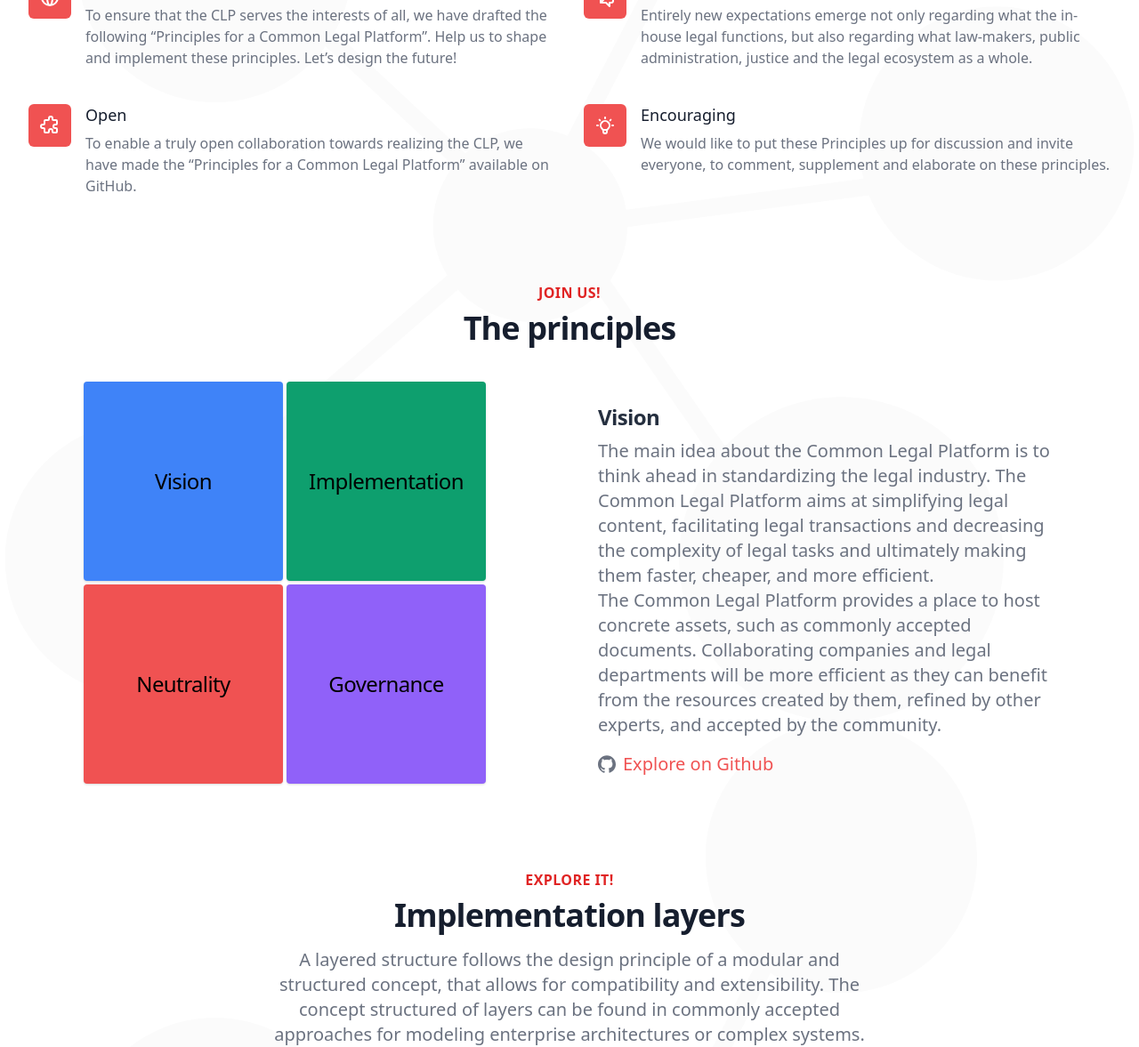
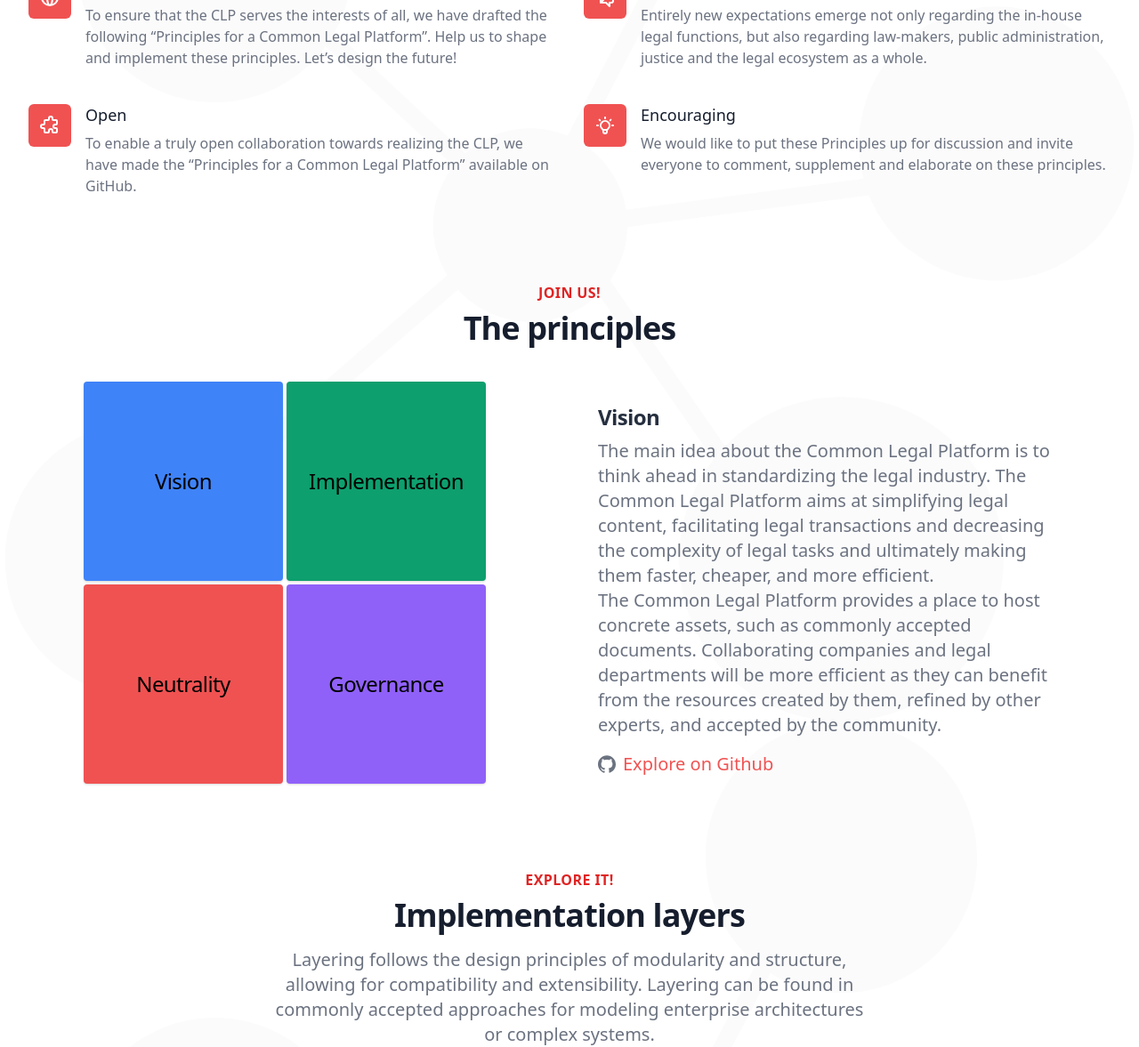
Before and after one commit to Liquid-Legal-Institute/Liquid-Legal-Institute.github.io, a website: page index.html in a window 1280 px wide. Shown: the part 527-1704 px from the top of the page at 89% size. Drawn offline with Linux system fonts and the light colour scheme.

Commit message:
Update index.html

```diff
--- a/index.html
+++ b/index.html
@@ -106,8 +106,8 @@
                             <h4 class="text-lg leading-6 font-medium text-gray-900 dark:text-gray-200">
                                 Collaborative</h4>
                             <p class="mt-2 text-base leading-6 text-gray-500">
-                                Entirely new expectations emerge not only regarding what the in-house legal functions,
-                                but also regarding what law-makers, public administration, justice and the legal
+                                Entirely new expectations emerge not only regarding the in-house legal functions,
+                                but also regarding law-makers, public administration, justice and the legal
                                 ecosystem as a whole.
                             </p>
                         </div>
@@ -145,7 +145,7 @@
                         <div class="ml-4">
                             <h4 class="text-lg leading-6 font-medium text-gray-900 dark:text-gray-200">Encouraging</h4>
                             <p class="mt-2 text-base leading-6 text-gray-500">
-                                We would like to put these Principles up for discussion and invite everyone, to comment,
+                                We would like to put these Principles up for discussion and invite everyone to comment,
                                 supplement and elaborate on these principles.
                             </p>
                         </div>
@@ -213,8 +213,8 @@
             Implementation layers
         </h3>
         <p class="mt-4 max-w-2xl text-xl leading-7 text-gray-500 mx-auto">
-            A layered structure follows the design principle of a modular and structured concept, that allows for
-            compatibility and extensibility. The concept structured of layers can be found in commonly accepted
+            Layering follows the design principles of modularity and structure, allowing for
+            compatibility and extensibility. Layering can be found in commonly accepted
             approaches for modeling enterprise architectures or complex systems.
         </p>
     </div>
@@ -438,7 +438,7 @@
     }
     texts = {
         "a": "The main idea about the Common Legal Platform is to think ahead in standardizing the legal industry. The Common Legal Platform aims at simplifying legal content, facilitating legal transactions and decreasing the complexity of legal tasks and ultimately making them faster, cheaper, and more efficient. <br>The Common Legal Platform provides a place to host concrete assets, such as commonly accepted documents. Collaborating companies and legal departments will be more efficient as they can benefit from the resources created by them, refined by other experts, and accepted by the community." + githubSVG("https://github.com/Liquid-Legal-Institute/Common-Legal-Platform"),
-        "b": "The CLP shall be intended to serve as a place for co-operation, interaction and exchange – not only between people, but also between IT systems and between people and IT systems. The prerequisites for such co-operation, interaction and exchange in a decentralized network are connecting structural elements and technical standards. <br>Regarding the connecting structural elements and the technical standards, the following principles should apply." + githubSVG("https://github.com/Liquid-Legal-Institute/Common-Legal-Platform/blob/main/Principles.md#b-setting-up-the-structure-and-the-technical-standards-of-the-common-legal-platform"),
+        "b": "The CLP is intended to serve as a place for co-operation, interaction and exchange – not only among people, but also among IT systems and between people and IT systems. For such co-operation, interaction and exchange in a decentralized network, connecting structural elements and technical standards. <br>Regarding the connecting structural elements and the technical standards, the following principles should apply." + githubSVG("https://github.com/Liquid-Legal-Institute/Common-Legal-Platform/blob/main/Principles.md#b-setting-up-the-structure-and-the-technical-standards-of-the-common-legal-platform"),
         "c": "The nature of the CLP requires that the CLP is in the interest of all. To ensure that this is the case, a system of clear defined rules and values is required that describes right actions and is valid for all participants. The fundamental rules and values shall be as follows." + githubSVG("https://github.com/Liquid-Legal-Institute/Common-Legal-Platform/blob/main/Principles.md#c-ensure-that-the-use-of-the-common-legal-platform-is-in-the-interest-of-all"),
         "d": "To ensure that the CLP is in the interest of all, it also requires a governance structure that is aligned to the objective of neutrality, openness, and to form a trusted environment that supports innovations and new ideas." + githubSVG("https://github.com/Liquid-Legal-Institute/Common-Legal-Platform/blob/main/Principles.md#d-establishing-a-governance-structure-for-administrating-the-common-legal-platform")
     }
```
